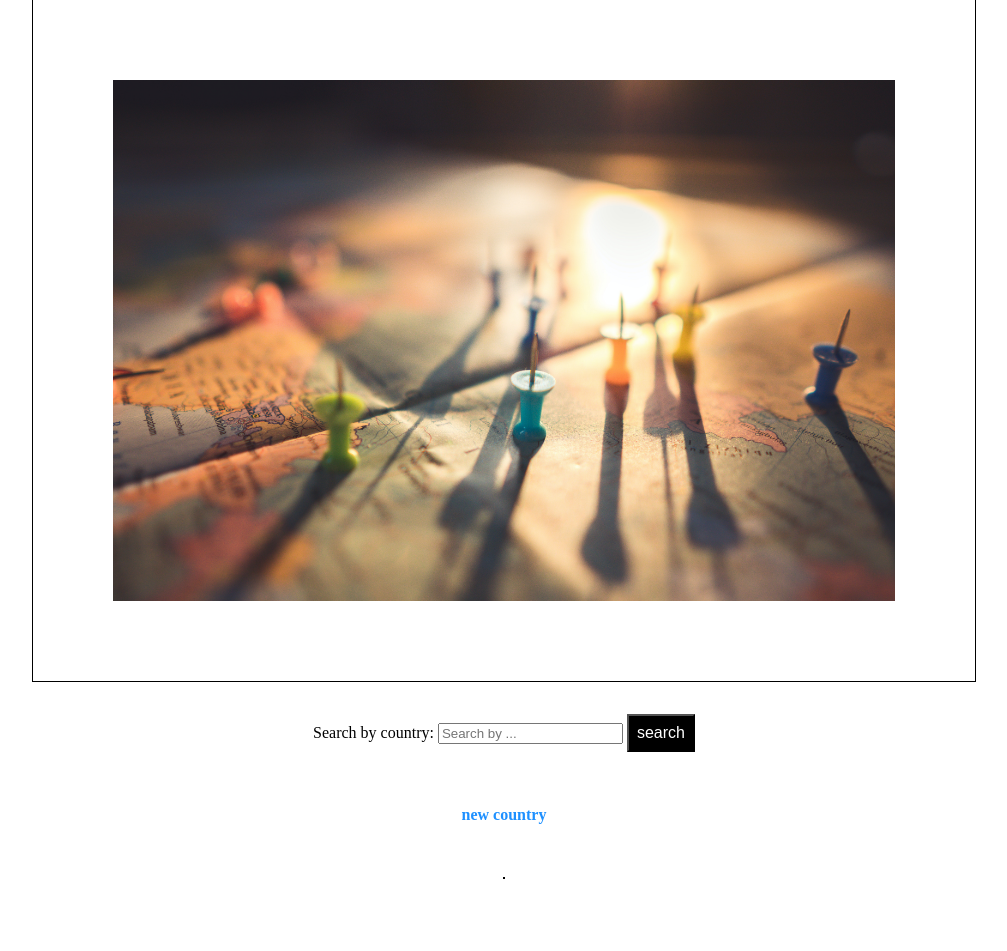
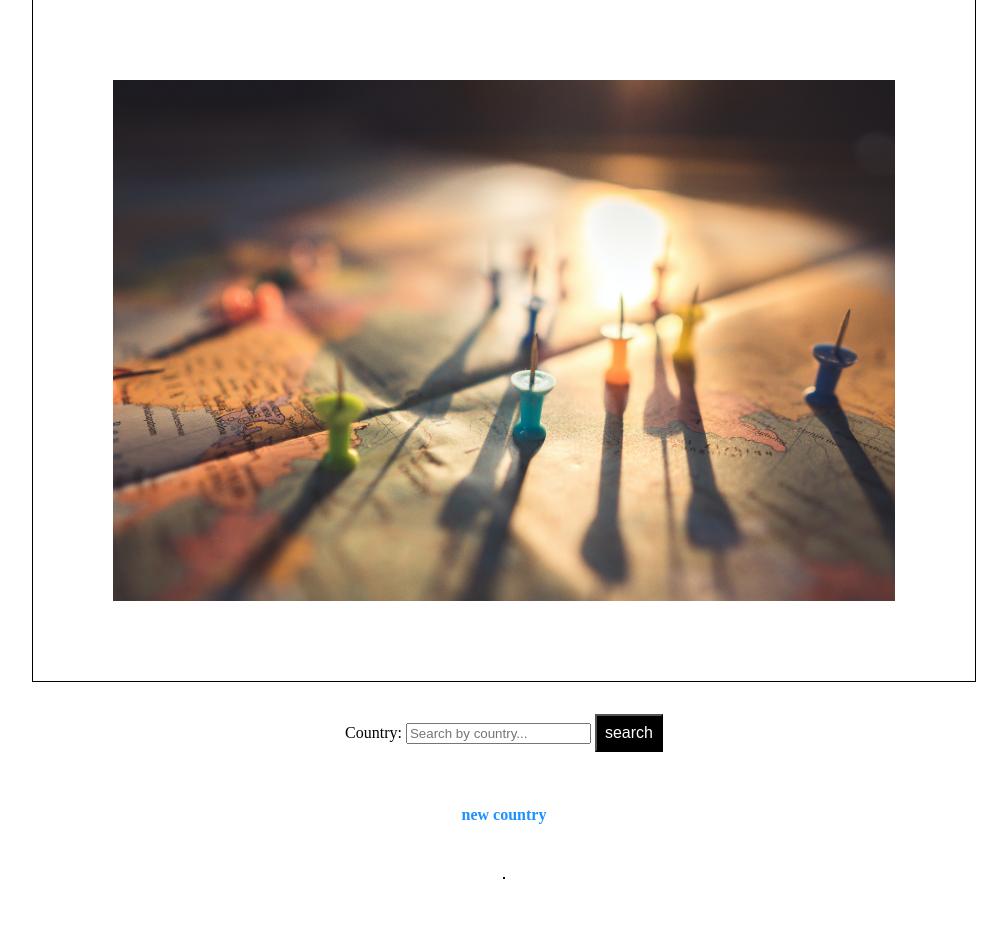
Before and after one commit to gergacio/Adventure-Tracker, a Flask app: page /countries in a window 1280 px wide. Shown: the part 459-1410 px from the top of the page, without its empty margins (136-1143 px from the left). Run offline with Flask 2, Linux system fonts and the light colour scheme; data that the repository does not hold is empty; some libraries are stand-ins or nearby versions.

Commit message:
Update index.html

```diff
--- a/templates/countries/index.html
+++ b/templates/countries/index.html
@@ -9,8 +9,8 @@
 
    <div>
       <form action="/search" method="GET">
-         <label for="country">Search by country:</label>
-         <input type="text" name="country" id = "country" placeholder="Search by ...">
+         <label for="country">Country:</label>
+         <input type="text" name="country" id = "country" placeholder="Search by country...">
          <button class="search" type="submit">search</button>
       </form>
    </div>
```
